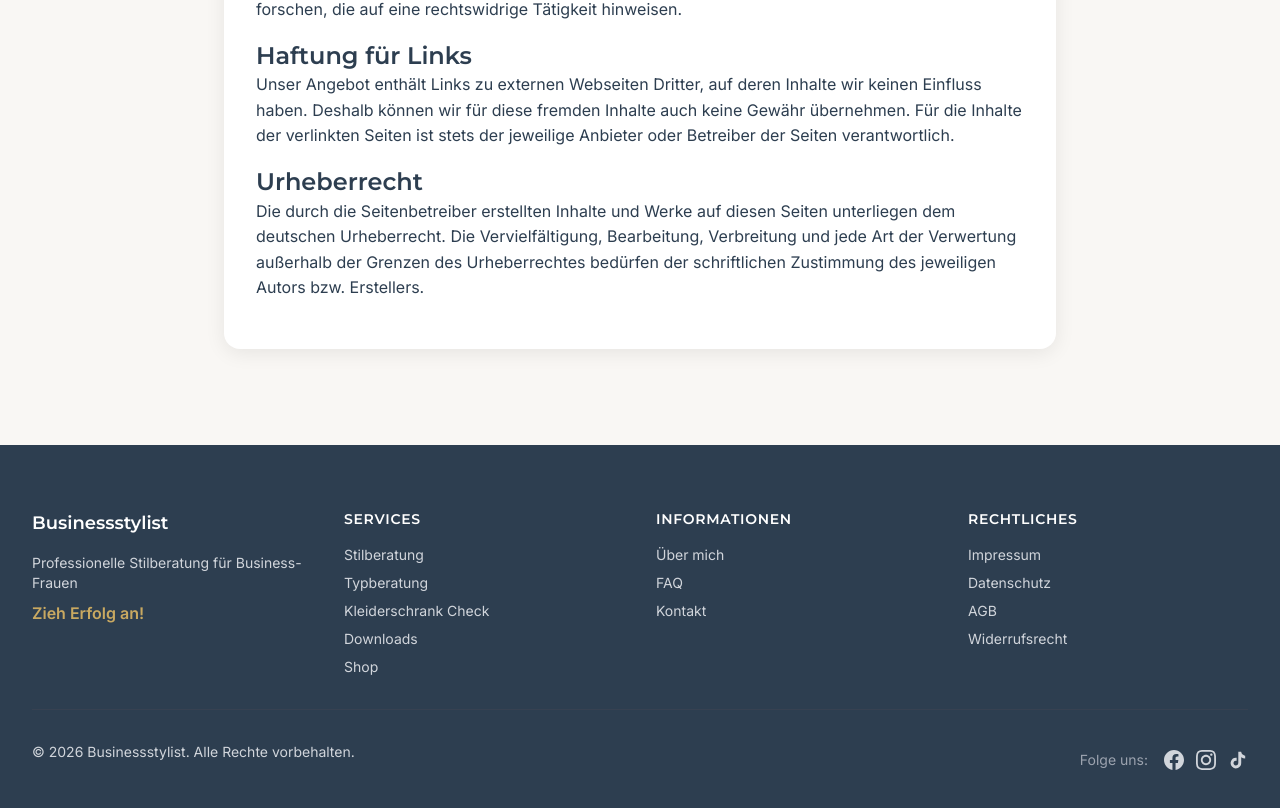
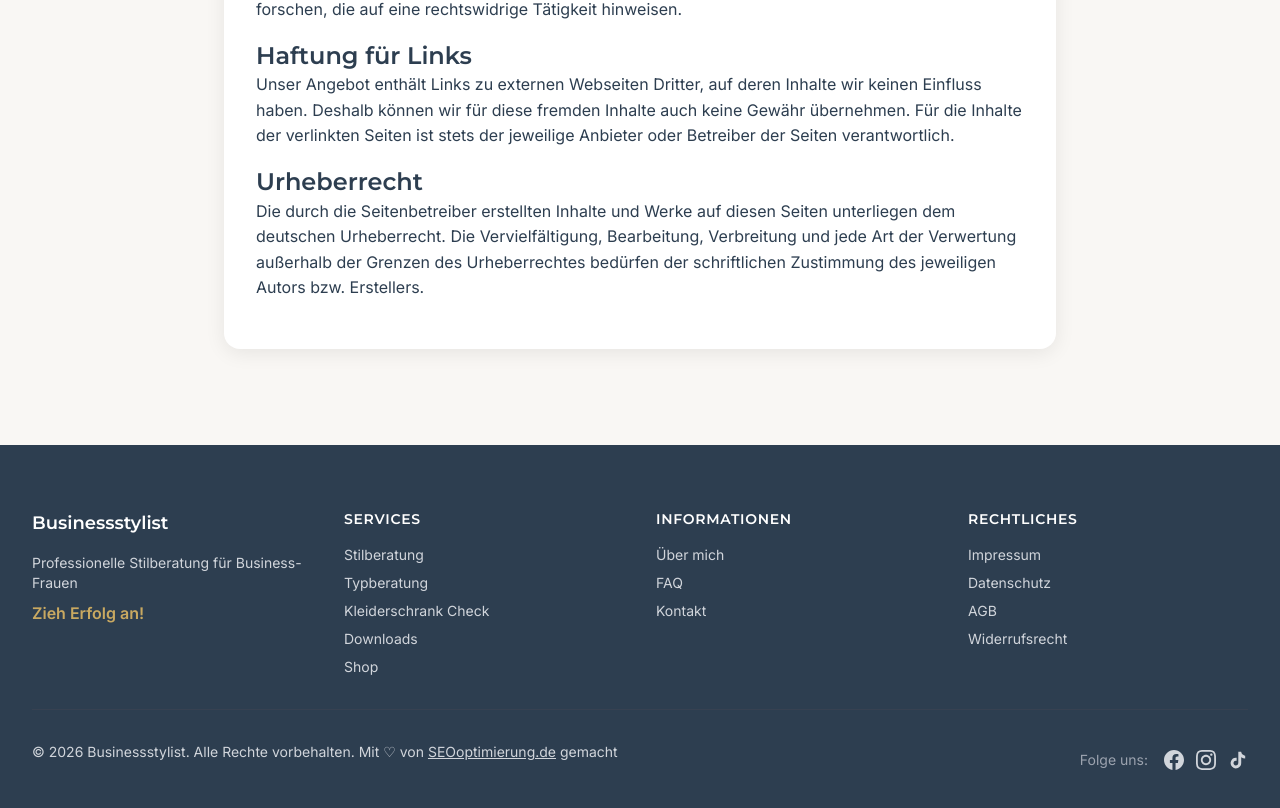
Before and after one commit to SEO-Agentur/businessstylist, a Next.js app: page /impressum in a window 1280 px wide. Shown: the part 1199-2007 px from the top of the page. Built offline with nearby package versions, Linux system fonts and the light colour scheme; no server answers; the database is empty; a web font is replaced by a local one.

Commit message:
Updated Footer.tsx

```diff
--- a/components/layout/Footer.tsx
+++ b/components/layout/Footer.tsx
@@ -122,7 +122,8 @@ export default function Footer() {
         <div className="pt-8 border-t border-gray-700">
           <div className="flex flex-col md:flex-row justify-between items-center gap-4">
             <p className="text-sm text-gray-300">
-              &copy; {currentYear} Businessstylist. Alle Rechte vorbehalten.
+              &copy; {currentYear} Businessstylist. Alle Rechte vorbehalten. Mit &#9825; von{' '}
+              <a href="https://seooptimierung.de" target="_blank" rel="noopener noreferrer" className="hover:text-white transition-colors underline">SEOoptimierung.de</a> gemacht
             </p>
 
             <div className="flex items-center gap-4">
```
